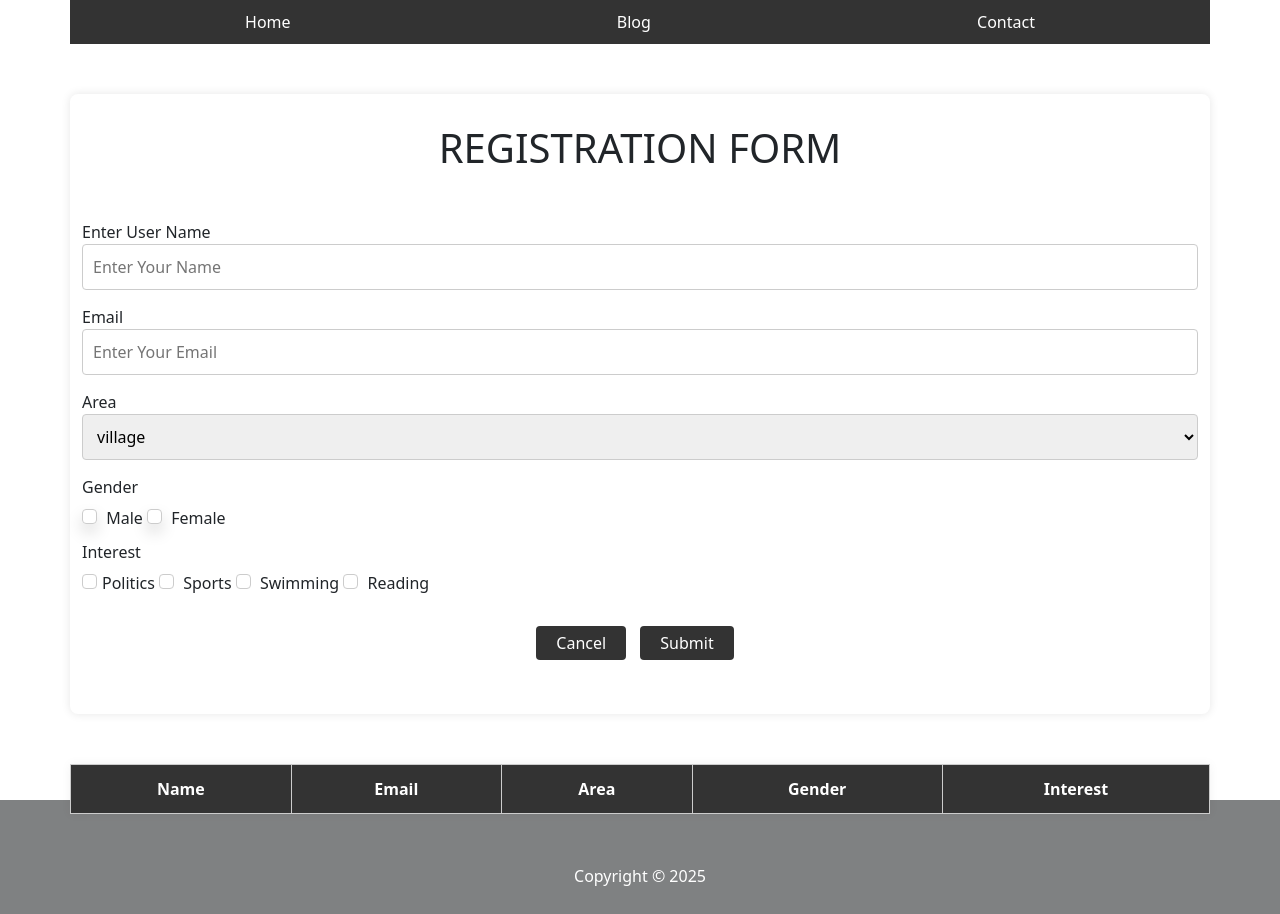
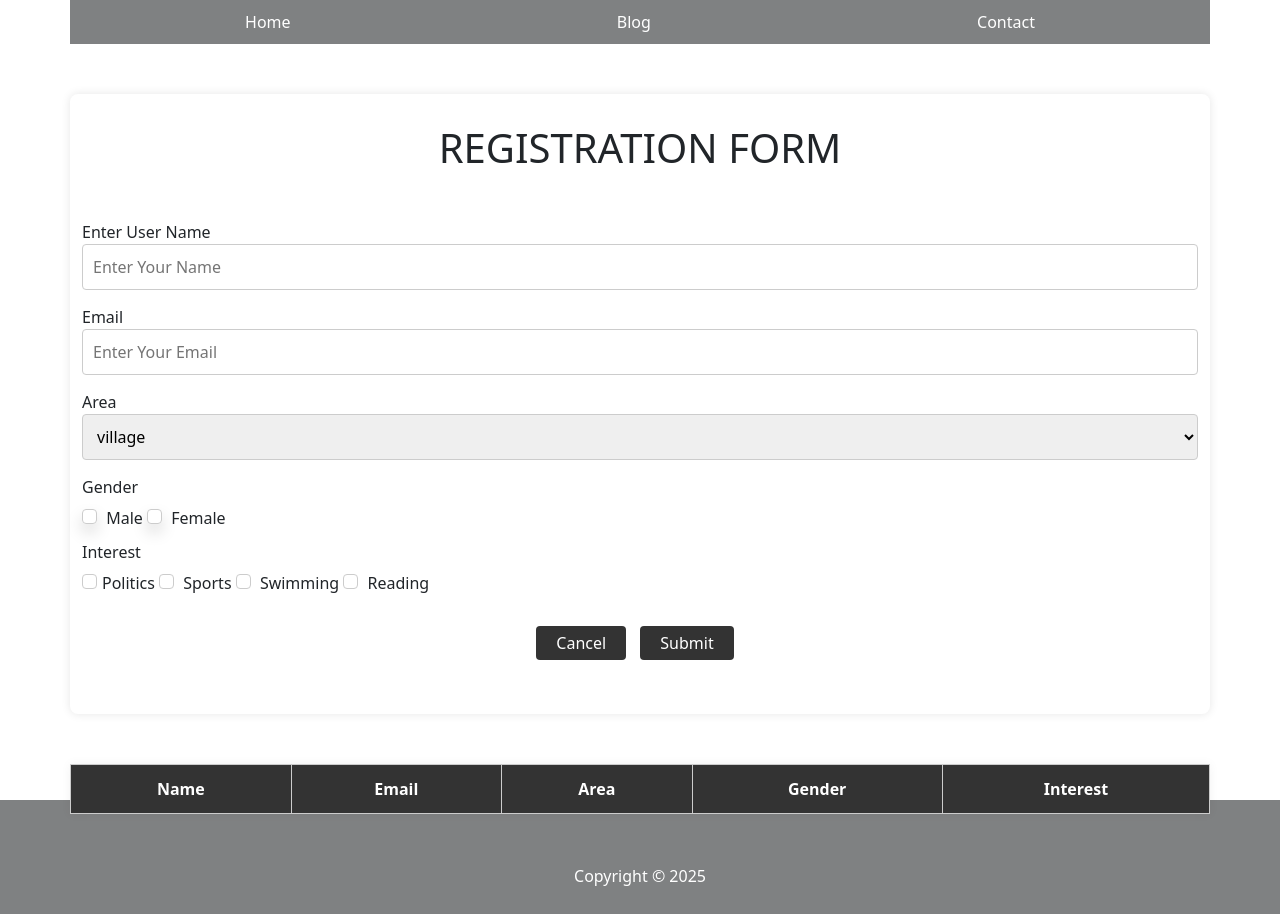
Before and after one commit to iqrarmalik/registration-form, a plain HTML site: page index.html in a window 1280 px wide. Drawn offline with nearby package versions, Linux system fonts and the light colour scheme.

Commit message:
changed header color

```diff
--- a/style.css
+++ b/style.css
@@ -8,7 +8,7 @@ body, html {
 
 /* Fix header list styles */
 .header{
-    background-color: #333333;
+    background-color: #7f8182;
 }
 .header ul {
   list-style: none;
```
